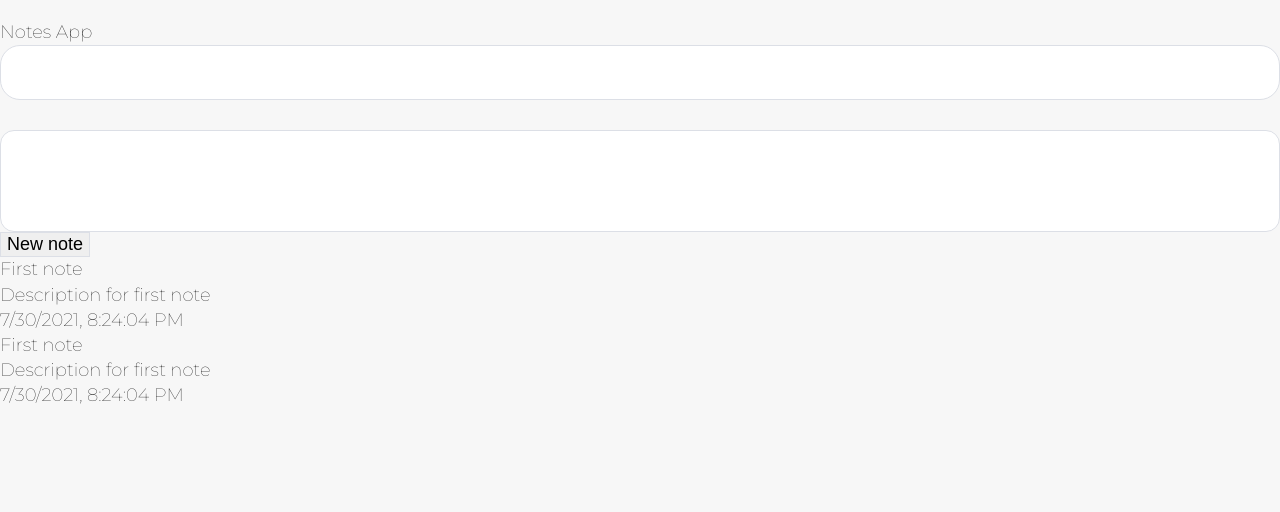
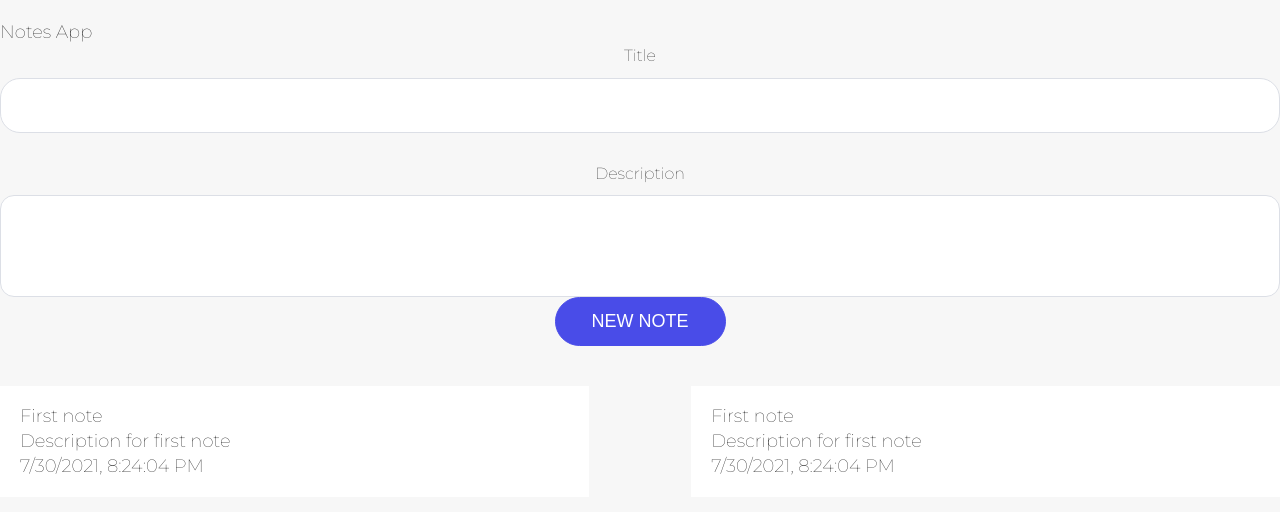
Before and after one commit to Vasil023/Notes, a Vue app: page / in a window 1280 px wide. Shown: the top 512 px of the page. Built offline with nearby package versions, Linux system fonts and the light colour scheme.

Commit message:
added component notes

```diff
--- a/src/App.vue
+++ b/src/App.vue
@@ -11,17 +11,10 @@
         :note="note"
         @addNote="addNote" />
 
-        <div class="notes">
-          <div class="note" v-for="(note, index) in notes" :key="index">
-            <div class="note-header">
-              <p>{{ note.title }}</p>
-            </div>
-            <div class="note-body">
-              <p>{{ note.descr }}</p>
-              <span>{{ note.date }}</span>
-            </div>
-          </div>
-        </div>
+        <notes
+        :notes="notes"/>
+
+
        </div>
      </section>
    </div>
@@ -31,9 +24,10 @@
 <script>
 import message from '@/components/Message.vue'
 import newNote from '@/components/NewNote.vue'
+import notes from '@/components/Notes.vue'
 export default {
   components: {
-    message, newNote
+    message, newNote, notes
   },
   data () {
     return {
--- a/src/components/NewNote.vue
+++ b/src/components/NewNote.vue
@@ -1,8 +1,10 @@
 <template>
   <div class="new-note">
+    <label>Title</label>
     <input v-model="note.title" type="text">
+    <label>Description</label>
     <textarea v-model="note.descr" ></textarea>
-    <button @click="addNote">New note</button>
+    <button class="btn btnPrimary" @click="addNote">New note</button>
   </div>
 </template>
 
@@ -21,3 +23,9 @@ export default {
   }
 }
 </script>
+
+<style lang="scss">
+.new-note {
+  text-align: center;
+}
+</style>
--- /dev/null
+++ b/src/components/Notes.vue
@@ -0,0 +1,40 @@
+<template>
+   <div class="notes">
+    <div class="note" v-for="(note, index) in notes" :key="index">
+      <div class="note-header">
+        <p>{{ note.title }}</p>
+      </div>
+      <div class="note-body">
+        <p>{{ note.descr }}</p>
+        <span>{{ note.date }}</span>
+      </div>
+    </div>
+  </div>
+</template>
+
+<script>
+export default {
+  props: {
+    notes: {
+      type: Array,
+      required: true
+    }
+  }
+}
+</script>
+
+<style lang="scss">
+.notes {
+  display: flex;
+  align-items: center;
+  justify-content: space-between;
+  flex-wrap: wrap;
+  padding: 40px 0;
+}
+.note {
+  width: 46%;
+  padding: 18px 20px;
+  margin-bottom: 18px 20px;
+  background-color: #fff;
+}
+</style>
```
